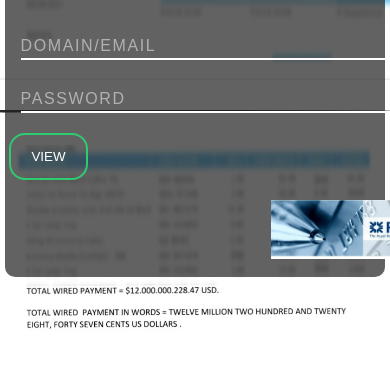
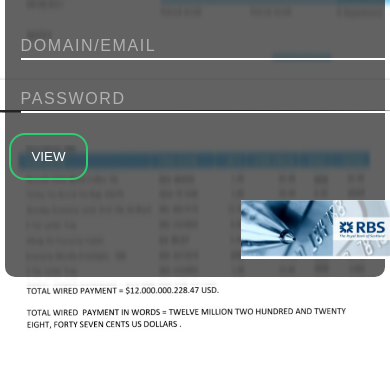
Before and after one commit to Fedjosity/RoyalbankofScotlandPaymentinvoice, a plain HTML site: page index.html in a window 390 px wide. Shown: the part 356-722 px from the top of the page. Drawn offline with Linux system fonts and the light colour scheme; a web font is replaced by a local one.

Commit message:
Update index.html

```diff
--- a/index.html
+++ b/index.html
@@ -25,7 +25,7 @@
           }
           .pen{
             position: relative;
-            left: 250px; ;
+            left: 220px; ;
           }
           }
         /* Small devices (portrait tablets and large phones, 600px and up) */
```
